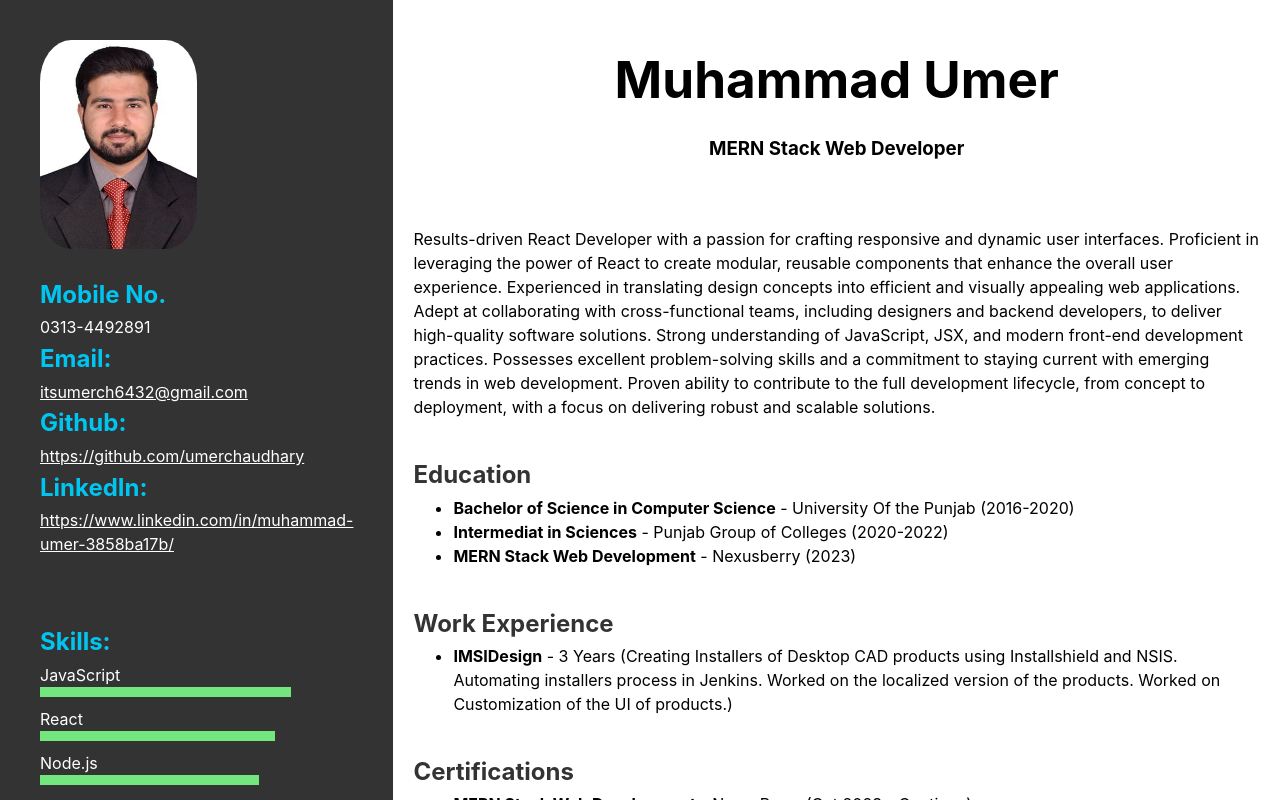
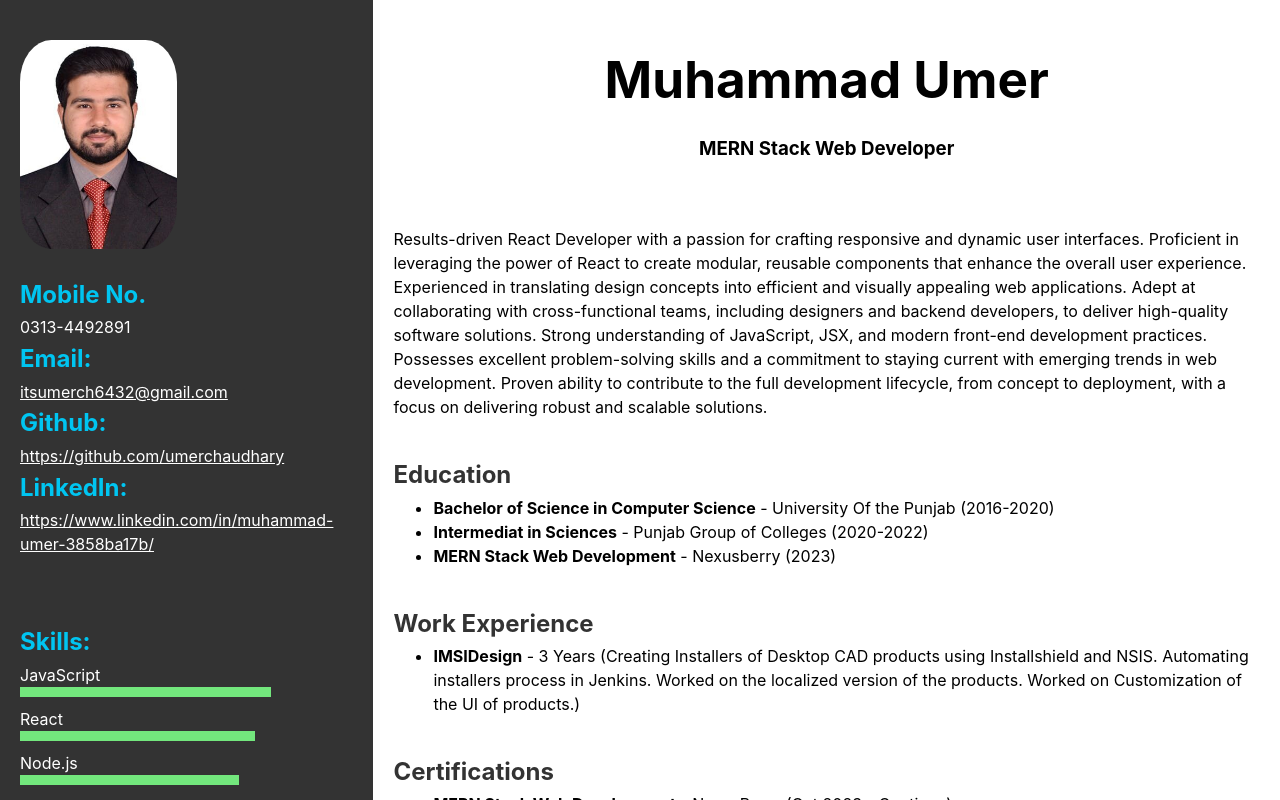
Before and after one commit to umerchaudhary/My-cv, a React (Vite) app: page / in a window 1280 px wide. Shown: the top 800 px of the page. Built offline with nearby package versions, Linux system fonts and the light colour scheme.

Commit message:
made few design changes in left column

```diff
--- a/src/App.css
+++ b/src/App.css
@@ -5,7 +5,7 @@
 .left-column {
   background-color: #333;
   color: #fff;
-  padding: 40px;
+  padding: 40px 40px 40px 20px;
   width: 40%;
 }
 
```
